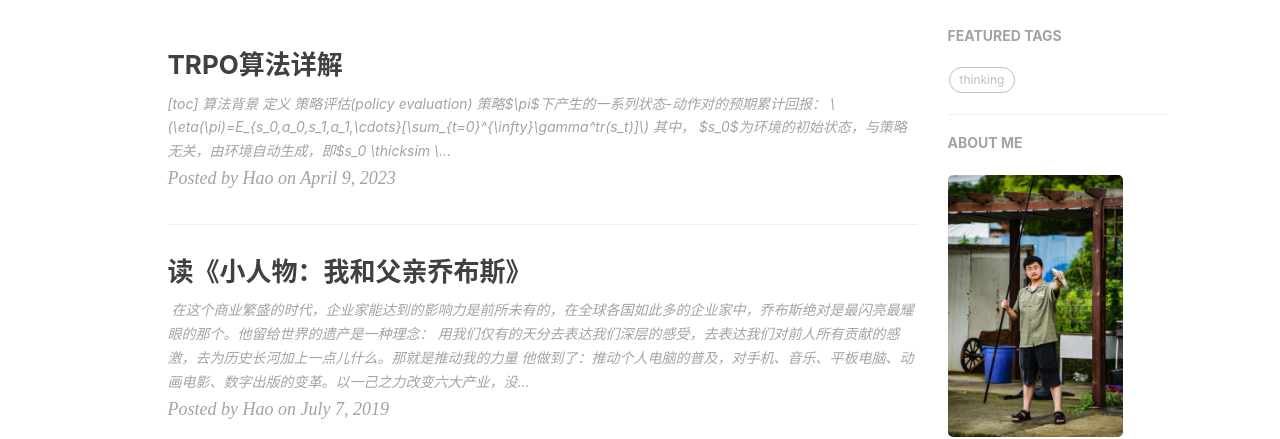
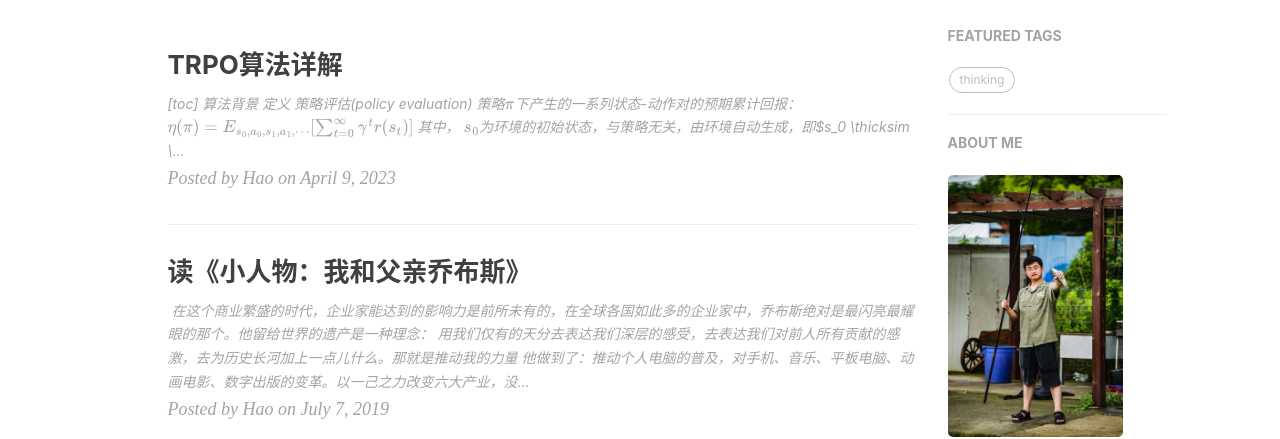
Before and after one commit to fanghao1024/fanghao1024.github.io, a Jekyll site: the page built from index.html, in a window 1280 px wide. Shown: the part 420-859 px from the top of the page. Built offline with Jekyll 4.4.1, drawn with Linux system fonts in a browser that asks for light colours; nearby versions of some CDN libraries; formulas are drawn with MathJax 3; the list of posts is cut into pages by our own code; comment, search, counter and statistics services are not loaded; part of the change alters nothing that is shown.

```diff
--- a/_config.yml
+++ b/_config.yml
@@ -89,7 +89,7 @@ chrome-tab-theme-color: "#000000"
 service-worker: true
 
 # MathJax rendering for layout:page (e.g. post preview)
-page-mathjax: false
+page-mathjax: true
 
 # Friends
 friends:
```
